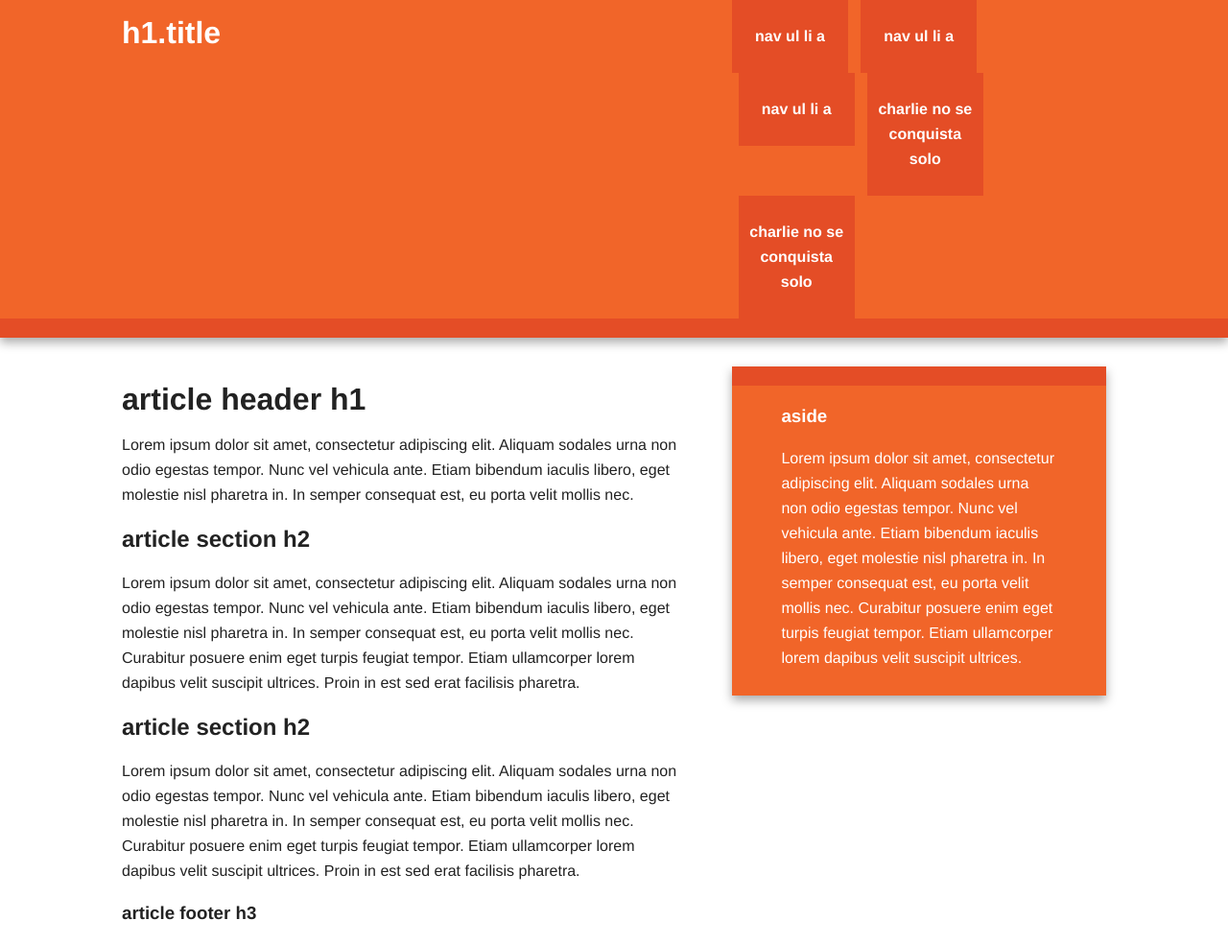
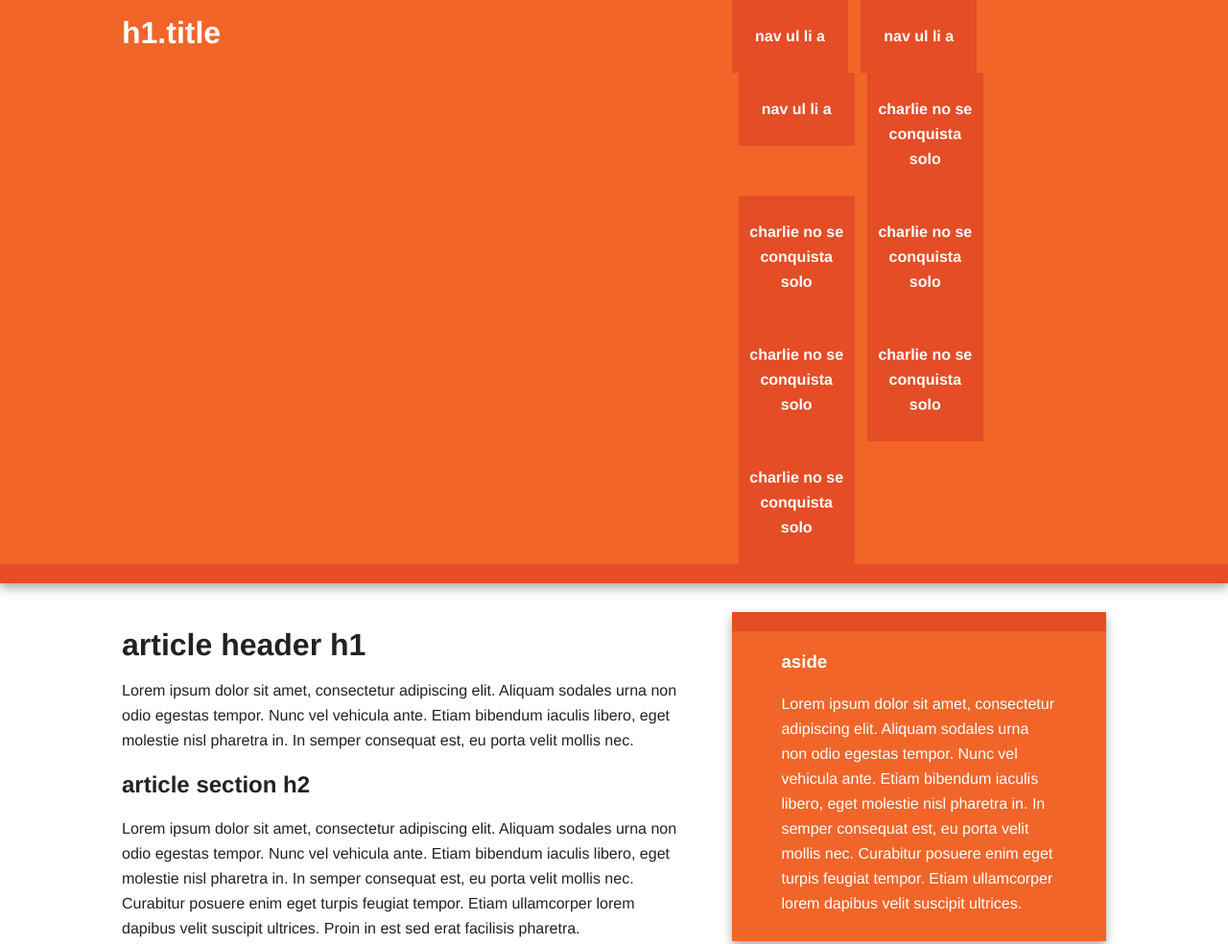
Before and after one commit to cornejogino/prueba, a plain HTML site: page index.html in a window 1280 px wide. Shown: the top 984 px of the page at 96% size. Drawn offline with nearby package versions, Linux system fonts and the light colour scheme.

Commit message:
3-commit

```diff
--- a/index.html
+++ b/index.html
@@ -30,6 +30,9 @@
                         <li><a href="#">nav ul li a</a></li>
                         <li><a href="#">nav ul li a</a></li>
                         <li><a href="#">charlie no se conquista solo</a></li>
+                        <li><a href="#">charlie no se conquista solo</a></li>
+                        <li><a href="#">charlie no se conquista solo</a></li>
+                        <li><a href="#">charlie no se conquista solo</a></li><li><a href="#">charlie no se conquista solo</a></li>
                         <li><a href="#">charlie no se conquista solo</a></li>
                     </ul>
                 </nav>
```
